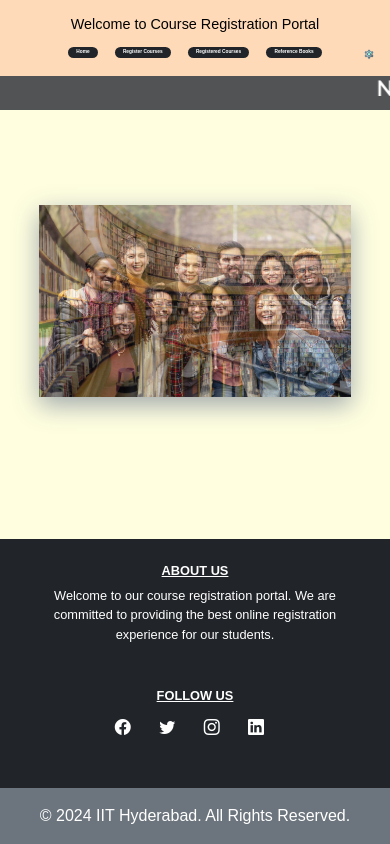
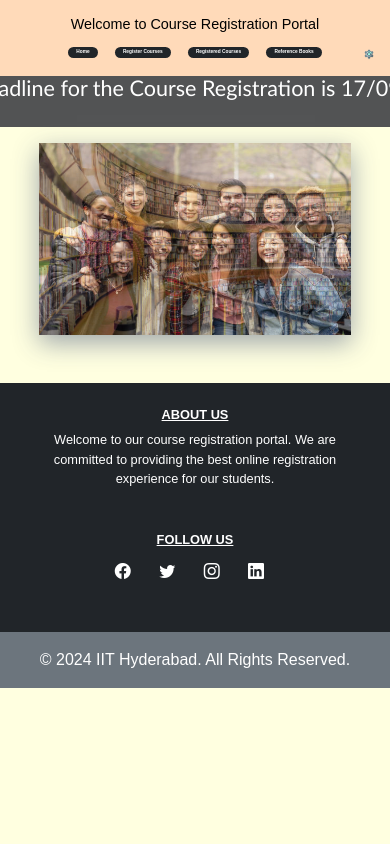
Before and after one commit to david-aashish/Portal, a Flask app: page /courses in a window 390 px wide. Run offline with Flask 3, Linux system fonts and the light colour scheme; some libraries are stand-ins or nearby versions.

Commit message:
Made Responsive

```diff
--- a/templates/courses.html
+++ b/templates/courses.html
@@ -7,68 +7,99 @@
     margin: 0;
     padding: 0;
   }
+
   body {
-    display: flex;
-    flex-direction: column;
     background-color: lightyellow;
   }
+
   .alert {
     padding: 0.8rem;
     background-color: #f44336;
     color: white;
     margin: 0.8rem;
   }
-  .scroll {
+
+  .scroll-container {
+    height: 6%;
+    line-height: 6%;
+    background-color: #525354;
+    overflow: hidden;
+    white-space: nowrap;
+    box-sizing: border-box;
+    margin-bottom: 1rem;
+    align-items: center;
+  }
+
+  .scroll-text {
+    padding: auto;
     font-family: Optima, sans-serif;
+    font-size: 1rem;
     color: white;
+    animation: scroll 10s linear infinite;
   }
+
+  @keyframes scroll {
+    0% {
+      transform: translateX(100%);
+    }
+    100% {
+      transform: translateX(-100%);
+    }
+  }
+
   .slideshow {
     margin: auto;
     width: 80%;
     height: 30rem;
-    background-size: 100% 100%;
-    background-image: url("{{url_for("static",filename ="image1.jpg")}}");
+    background-size: cover;
+    background-position: center;
+    background-image: url("{{ url_for('static', filename='image1.jpg') }}");
     box-shadow: rgba(149, 157, 165, 0.9) 0px 8px 24px;
     animation: changeImage 20s linear infinite;
   }
+
   @keyframes changeImage {
     0% {
-      background-image: url("{{url_for("static",filename ="image1.jpg")}}");
+      background-image: url("{{ url_for('static', filename='image1.jpg') }}");
     }
     20% {
-      background-image: url("{{url_for("static",filename ="image2.jpg")}}");
+      background-image: url("{{ url_for('static', filename='image2.jpg') }}");
     }
     40% {
-      background-image: url("{{url_for("static",filename ="image3.jpg")}}");
+      background-image: url("{{ url_for('static', filename='image3.jpg') }}");
     }
     60% {
-      background-image: url("{{url_for("static",filename ="image4.jpg")}}");
+      background-image: url("{{ url_for('static', filename='image4.jpg') }}");
     }
     80% {
-      background-image: url("{{url_for("static",filename ="image5.jpeg")}}");
+      background-image: url("{{ url_for('static', filename='image5.jpeg') }}");
     }
     100% {
-      background-image: url("{{url_for("static",filename ="image6.jpg")}}");
+      background-image: url("{{ url_for('static', filename='image6.jpg') }}");
     }
   }
+
   @media (min-width: 320px) and (max-width: 524px) {
     .slideshow {
       width: 80%;
       height: 12rem;
     }
   }
+
   @media (min-width: 901px) and (max-width: 1375px) {
     .slideshow {
       width: 80%;
       height: 28rem;
     }
   }
+
   @media (min-width: 525px) and (max-width: 719px) {
     .slideshow {
       width: 80%;
       height: 15rem;
     }
   }
+
   @media (min-width: 720px) and (max-width: 900px) {
     .slideshow {
       width: 80%;
@@ -76,17 +107,16 @@
     }
   }
 </style>
-<marquee
-  direction="left"
-  scrollamount="17"
-  style="background-color: #525354"
-  class="scroll"
-  loop="infinite"
-  ><h4>
-    <b>Note:-</b>The dead-line for the Course Registration is 17/09/2024. &nbsp;
-    You will not be able to edit your courses after the deadline.
-  </h4></marquee
->
+
+<div class="scroll-container">
+  <div class="scroll-text">
+    <h4>
+      <b>Note:</b> The deadline for the Course Registration is 17/09/2024. You
+      will not be able to edit your courses after the deadline.
+    </h4>
+  </div>
+</div>
+
 {% with messages = get_flashed_messages(with_categories=true) %} {% if messages
 %}
 <div class="alert">
@@ -97,5 +127,7 @@
   </ul>
 </div>
 {% endif %} {% endwith %}
+
 <div class="slideshow"></div>
+
 {% endblock main_content %} {% include "footer.html" %} {% endblock %}
```
